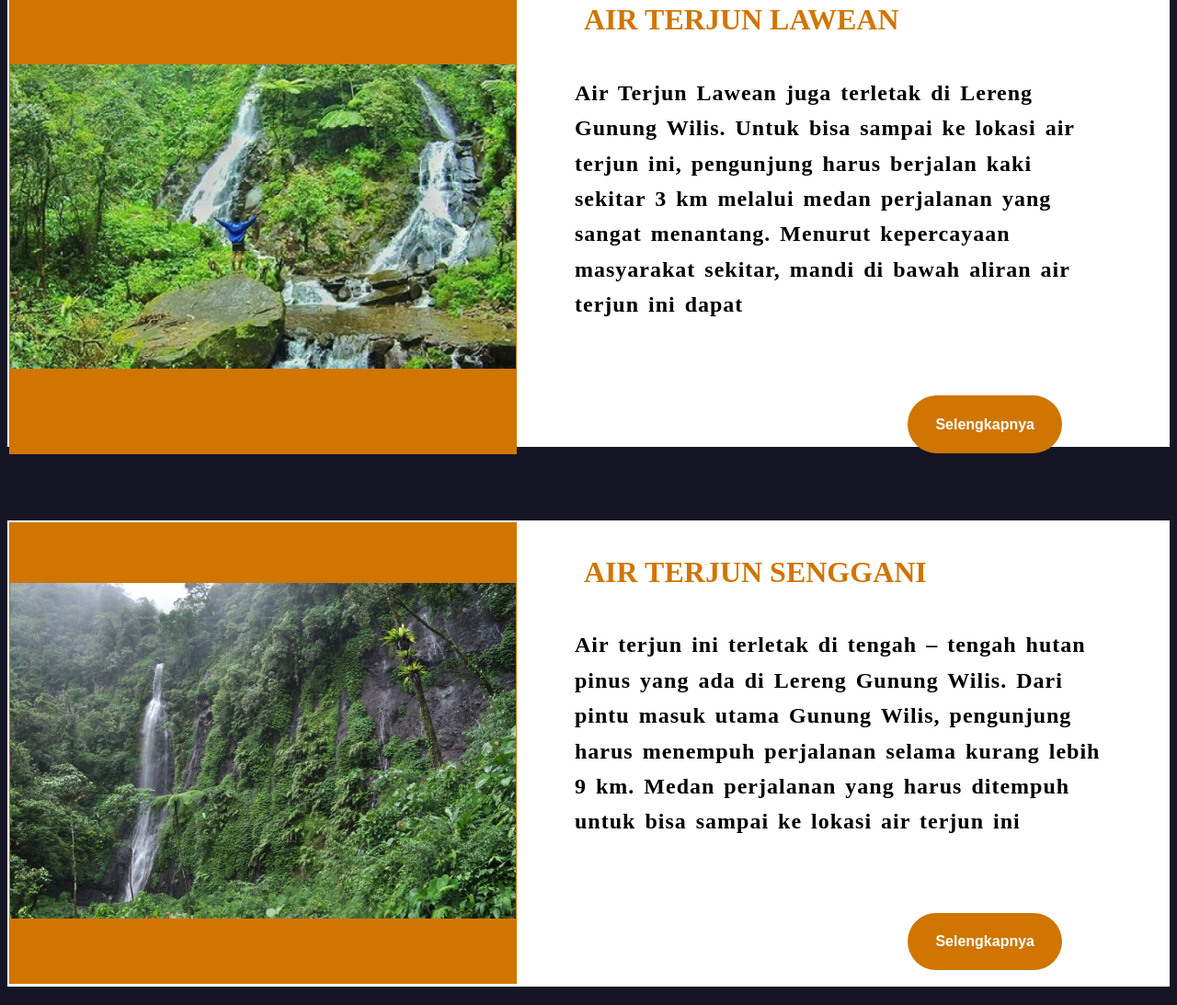
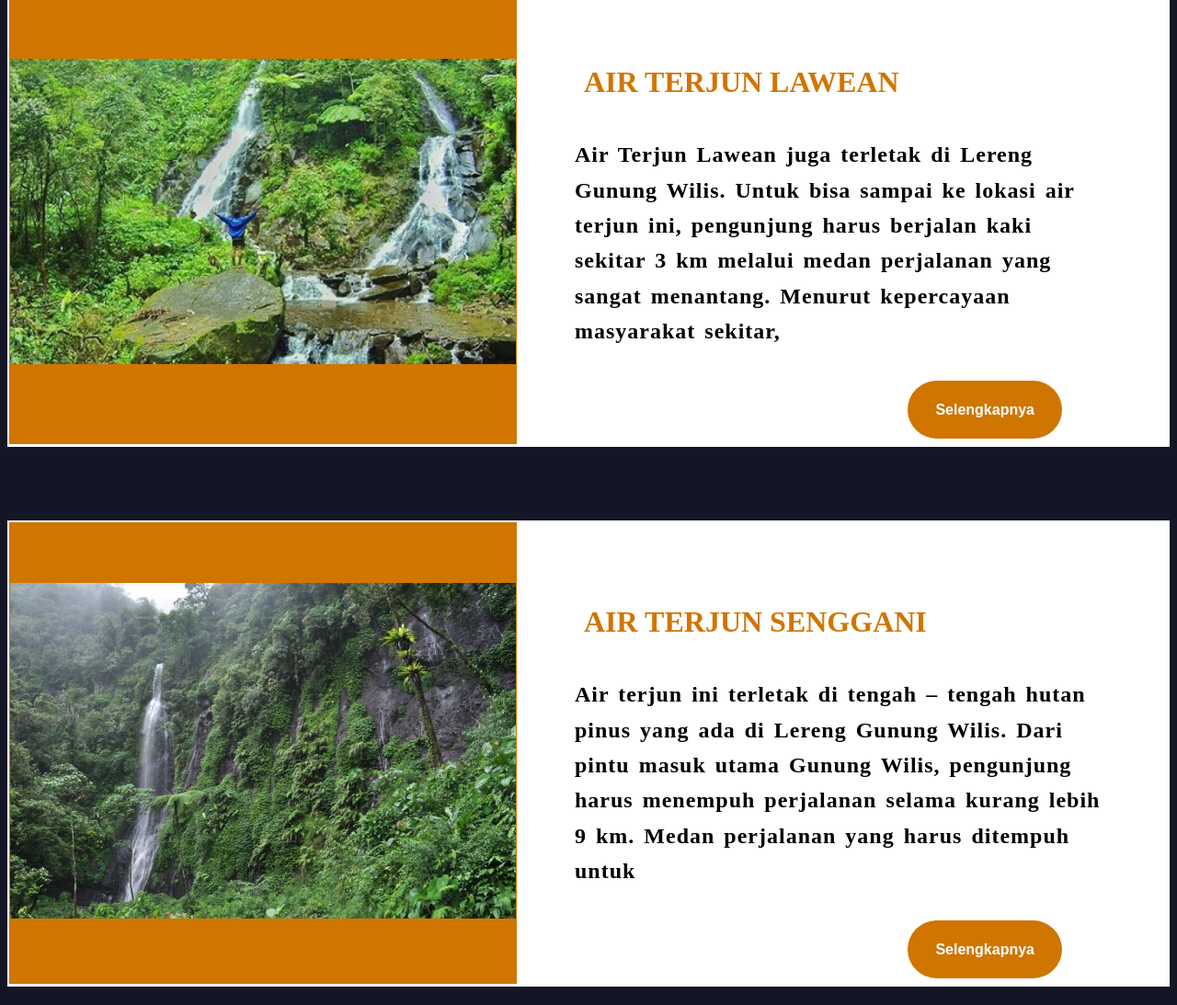
Before and after one commit to ronif01/ronif01.github.io, a plain HTML site: page wisata air terjun.html in a window 1280 px wide. Shown: the part 1704-2797 px from the top of the page at 92% size. Drawn offline with Linux system fonts and the light colour scheme.

Commit message:
UPDATE LAGI

```diff
--- a/style 2.css
+++ b/style 2.css
@@ -124,6 +124,7 @@ nav ul {
     word-spacing: 3px;
     letter-spacing: 1px;
     line-height: 1.6;
+    padding-bottom: 15px;
 }
 
 .selengkapnya {
@@ -143,6 +144,7 @@ nav ul {
     text-decoration: none;
     display: inline-block;
     font-size: 16px;
+    position: absolute;
 }
 
 .profile {
--- a/wisata air terjun.html
+++ b/wisata air terjun.html
@@ -75,7 +75,7 @@
                 </td>
                 <td>
                     <h1 id="NamaWisata">AIR TERJUN LAWEAN</h1>
-                    <h2 id="Penjelasan">Air Terjun Lawean juga terletak di Lereng Gunung Wilis. Untuk bisa sampai ke lokasi air terjun ini, pengunjung harus berjalan kaki sekitar 3 km melalui medan perjalanan yang sangat menantang. Menurut kepercayaan masyarakat sekitar, mandi di bawah aliran air terjun ini dapat</h2>
+                    <h2 id="Penjelasan">Air Terjun Lawean juga terletak di Lereng Gunung Wilis. Untuk bisa sampai ke lokasi air terjun ini, pengunjung harus berjalan kaki sekitar 3 km melalui medan perjalanan yang sangat menantang. Menurut kepercayaan masyarakat sekitar,</h2>
                     <div class="selengkapnya">
                         <button><h4>Selengkapnya</h4></button>
                     </div>
@@ -90,7 +90,7 @@
                 </td>
                 <td>
                     <h1 id="NamaWisata">AIR TERJUN SENGGANI</h1>
-                    <h2 id="Penjelasan">Air terjun ini terletak di tengah – tengah hutan pinus yang ada di Lereng Gunung Wilis. Dari pintu masuk utama Gunung Wilis, pengunjung harus menempuh perjalanan selama kurang lebih 9 km. Medan perjalanan yang harus ditempuh untuk bisa sampai ke lokasi air terjun ini</h2>
+                    <h2 id="Penjelasan">Air terjun ini terletak di tengah – tengah hutan pinus yang ada di Lereng Gunung Wilis. Dari pintu masuk utama Gunung Wilis, pengunjung harus menempuh perjalanan selama kurang lebih 9 km. Medan perjalanan yang harus ditempuh untuk</h2>
                     <div class="selengkapnya">
                         <button><h4>Selengkapnya</h4></button>
                     </div>
```
Also changed, not shown: wisata buatan.html (+1 -1 lines).
